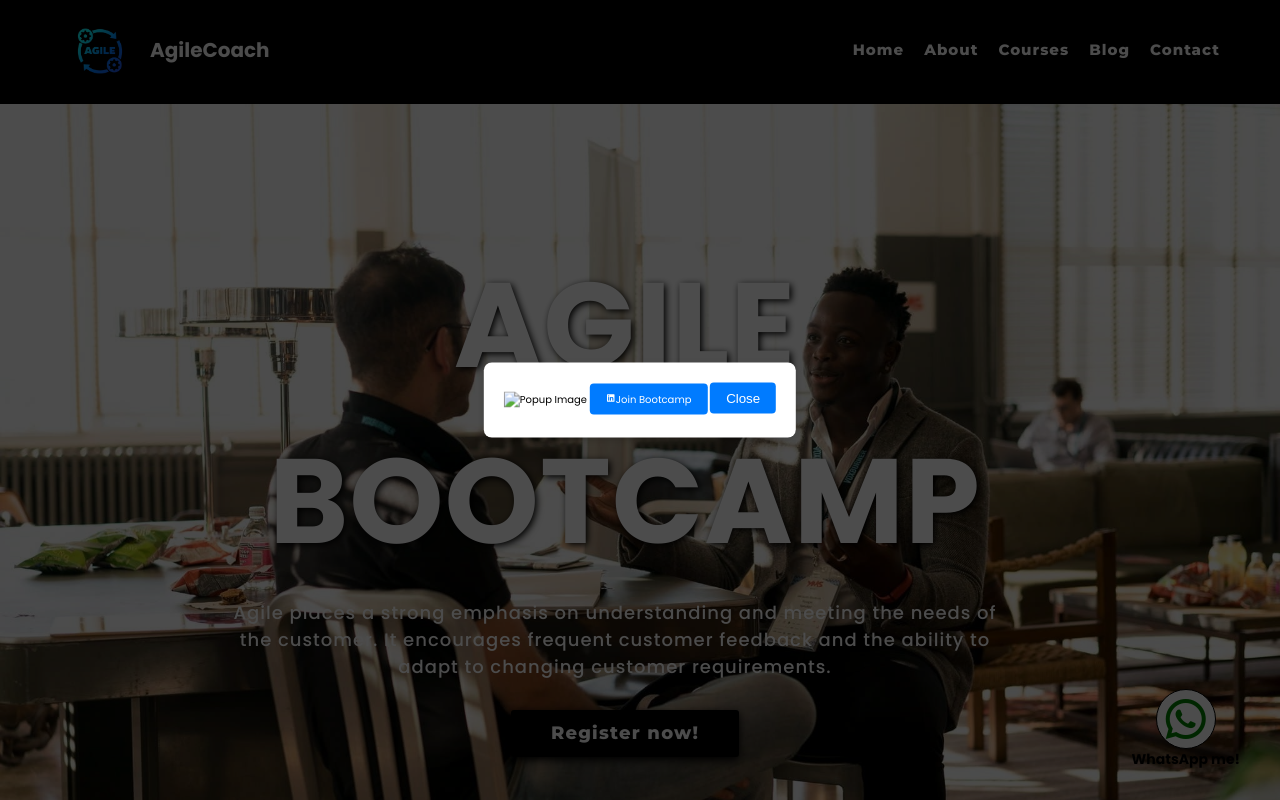
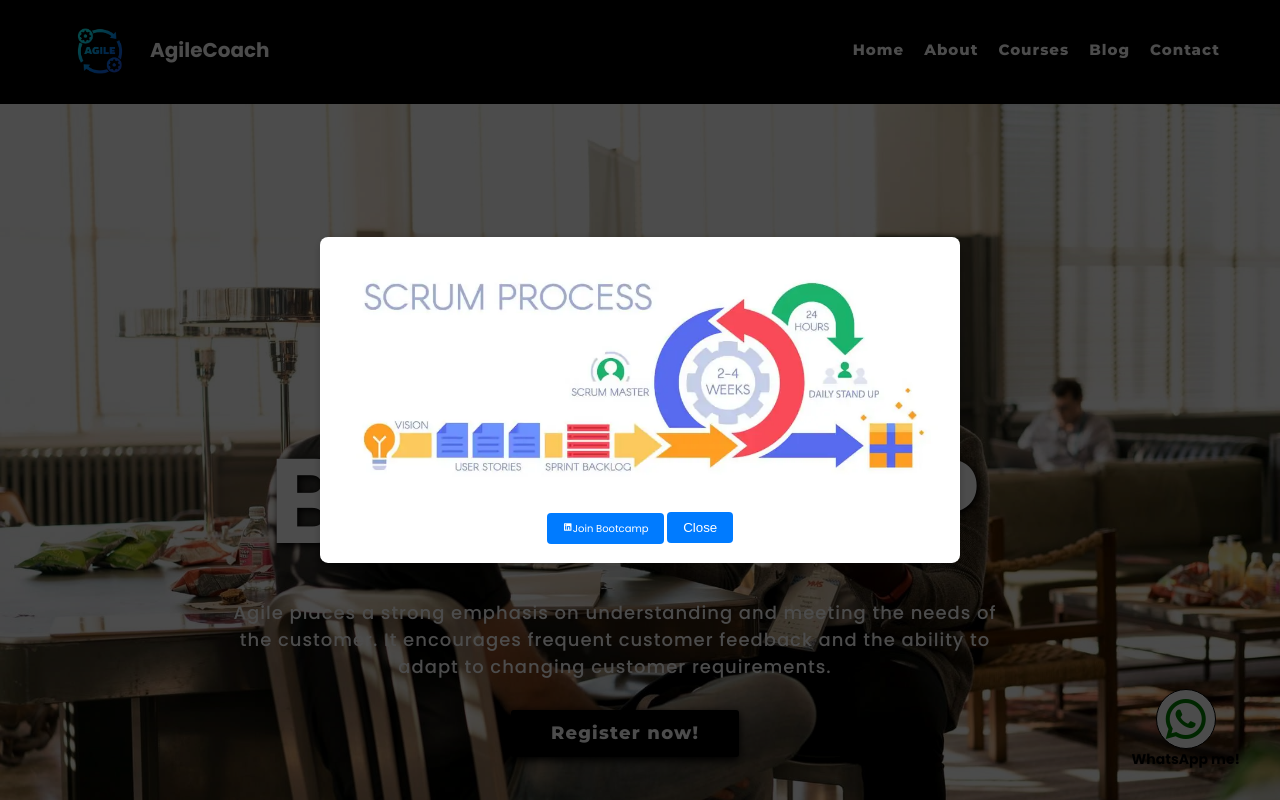
Before and after one commit to karthikkrishnaswamy638/Madhi-agile, a plain HTML site: page index.html in a window 1280 px wide. Shown: the top 800 px of the page. Drawn offline with nearby package versions, Linux system fonts and the light colour scheme; files whose address does not match are found by name.

Commit message:
Update index.html

```diff
--- a/index.html
+++ b/index.html
@@ -111,7 +111,7 @@
 
 <div class="popup-overlay" id="popup">
     <div class="popup-content">
-        <img src="/public/images/car5.jpg" alt="Popup Image">
+        <img src="/public/images/car5.png" alt="Popup Image">
         <a  class="close-popup" href="https://www.linkedin.com/in/madhi-scrum-qa/"><i class="ri-linkedin-box-fill"></i>Join Bootcamp</a>
         <button id="close-popup">Close</button>
     </div>
```
